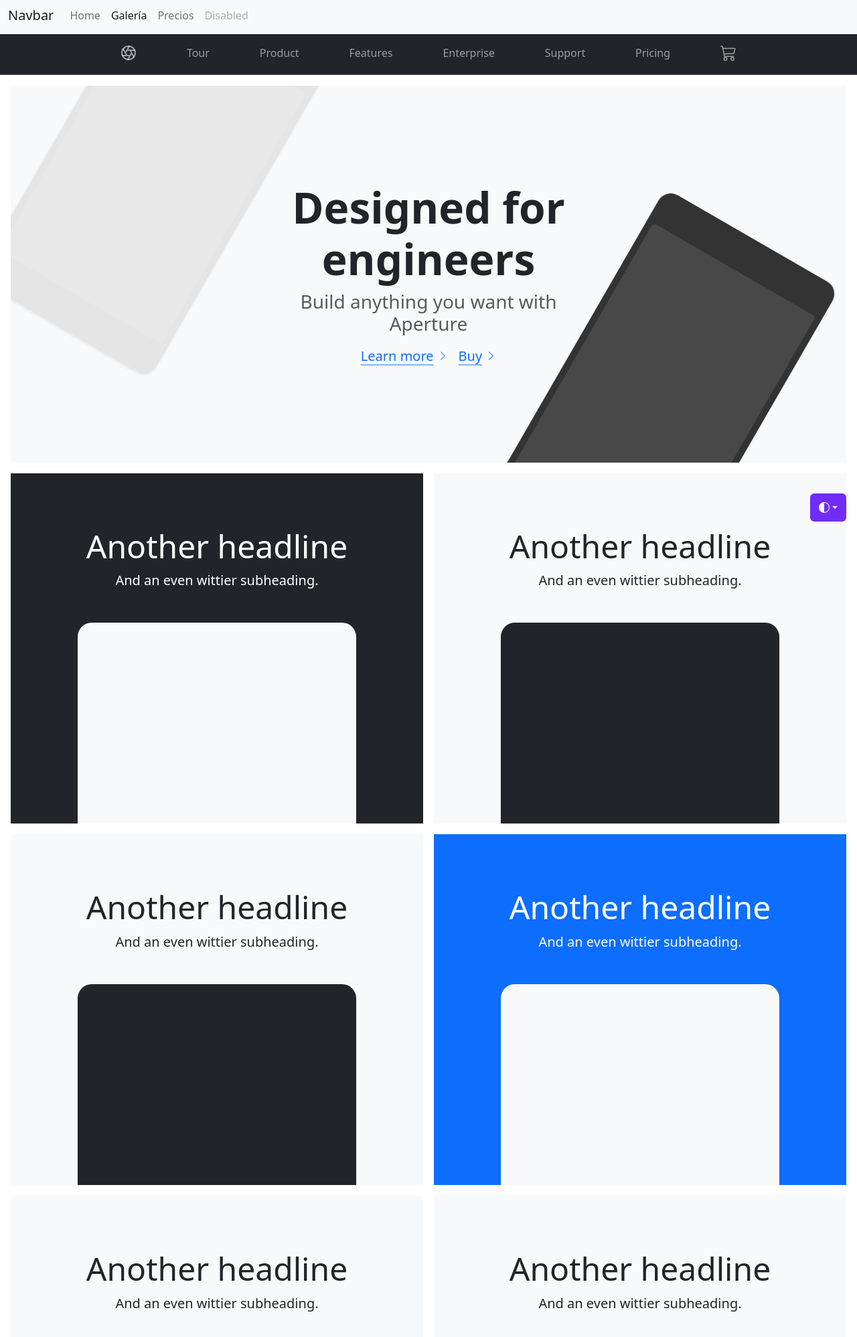
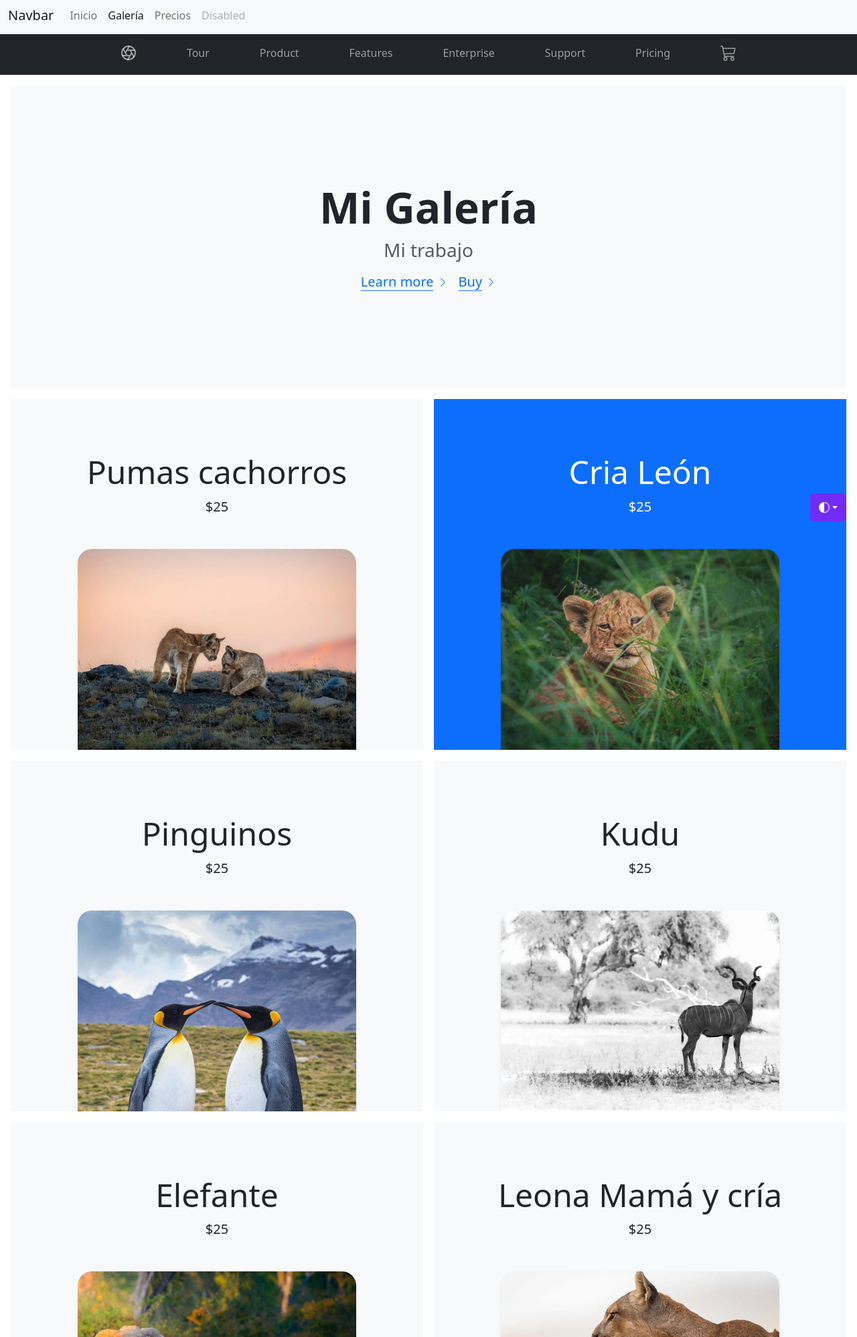
Before and after one commit to sofiaaanto/Evaluacion, a plain HTML site: page Pagina1/index.html in a window 1280 px wide. Shown: the part 5-2002 px from the top of the page at 67% size. Drawn offline with nearby package versions, Linux system fonts and the light colour scheme; a script that the page names is missing.

Commit message:
third commit

```diff
--- a/Pagina1/index.html
+++ b/Pagina1/index.html
@@ -10,7 +10,7 @@
 <body>
       <!-- Bootstrap CSS -->
 <link href="https://cdn.jsdelivr.net/npm/bootstrap@5.0.2/dist/css/bootstrap.min.css" rel="stylesheet" integrity="sha384-EVSTQN3/azprG1Anm3QDgpJLIm9Nao0Yz1ztcQTwFspd3yD65VohhpuuCOmLASjC" crossorigin="anonymous">
-<body>
+
           <!-- Option 1: Bootstrap Bundle with Popper -->
 <script src="https://cdn.jsdelivr.net/npm/bootstrap@5.0.2/dist/js/bootstrap.bundle.min.js" integrity="sha384-MrcW6ZMFYlzcLA8Nl+NtUVF0sA7MsXsP1UyJoMp4YLEuNSfAP+JcXn/tWtIaxVXM" crossorigin="anonymous"></script>
 
@@ -24,7 +24,7 @@
       <div class="collapse navbar-collapse" id="navbarNav">
         <ul class="navbar-nav">
           <li class="nav-item">
-            <a class="nav-link" href="../main/index.html">Home</a>
+            <a class="nav-link" href="../main/index.html">Inicio</a>
           </li>
           <li class="nav-item">
             <a class="nav-link active" aria-current="page" href="index.html">Galería</a>
@@ -249,8 +249,8 @@
 <main>
   <div class="position-relative overflow-hidden p-3 p-md-5 m-md-3 text-center bg-body-tertiary">
     <div class="col-md-6 p-lg-5 mx-auto my-5">
-      <h1 class="display-3 fw-bold">Designed for engineers</h1>
-      <h3 class="fw-normal text-muted mb-3">Build anything you want with Aperture</h3>
+      <h1 class="display-3 fw-bold">Mi Galería</h1>
+      <h3 class="fw-normal text-muted mb-3">Mi trabajo</h3>
       <div class="d-flex gap-3 justify-content-center lead fw-normal">
         <a class="icon-link" href="#">
           Learn more
@@ -261,76 +261,91 @@
           <svg class="bi" aria-hidden="true"><use xlink:href="#chevron-right"/></svg>
         </a>
       </div>
-    </div>
-    <div class="product-device shadow-sm d-none d-md-block"></div>
-    <div class="product-device product-device-2 shadow-sm d-none d-md-block"></div>
+  </div>
+
+
+
   </div>
 
   <div class="d-md-flex flex-md-equal w-100 my-md-3 ps-md-3">
-    <div class="text-bg-dark me-md-3 pt-3 px-3 pt-md-5 px-md-5 text-center overflow-hidden">
+    <div class="bg-body-tertiary me-md-3 pt-3 px-3 pt-md-5 px-md-5 text-center overflow-hidden">
+      <div class="my-3 p-3">
+        <h2 class="display-5">Pumas cachorros</h2>
+        <p class="lead">$25</p>
+      </div>
+      <div class="shadow-sm mx-auto"
+      style="width: 80%; height: 300px; border-radius: 21px 21px 0 0; overflow: hidden;">
+   <img src="../IMG/babylions.jpeg"
+        alt="Descriptive alt text"
+        style="width:100%; height:100%; object-fit: cover;">
+ </div>
+    </div>
+
+    <div class="text-bg-primary me-md-3 pt-3 px-3 pt-md-5 px-md-5 text-center overflow-hidden">
       <div class="my-3 py-3">
-        <h2 class="display-5">Another headline</h2>
-        <p class="lead">And an even wittier subheading.</p>
+        <h2 class="display-5">Cria León</h2>
+        <p class="lead">$25</p>
       </div>
-      <div class="bg-body-tertiary shadow-sm mx-auto" style="width: 80%; height: 300px; border-radius: 21px 21px 0 0;"></div>
+      <div class="shadow-sm mx-auto"
+     style="width: 80%; height: 300px; border-radius: 21px 21px 0 0; overflow: hidden;">
+  <img src="../IMG/bblion.jpg"
+       alt="Descriptive alt text"
+       style="width:100%; height:100%; object-fit: cover;">
+</div>
+    </div>
+
+  </div>
+  <div class="d-md-flex flex-md-equal w-100 my-md-3 ps-md-3">
+    <div class="bg-body-tertiary me-md-3 pt-3 px-3 pt-md-5 px-md-5 text-center overflow-hidden">
+      <div class="my-3 p-3">
+        <h2 class="display-5">Pinguinos</h2>
+        <p class="lead">$25</p>
+      </div>
+      <div class="shadow-sm mx-auto"
+      style="width: 80%; height: 300px; border-radius: 21px 21px 0 0; overflow: hidden;">
+   <img src="../IMG/pinguino.jpeg"
+        alt="Descriptive alt text"
+        style="width:100%; height:100%; object-fit: cover;">
+ </div>
     </div>
     <div class="bg-body-tertiary me-md-3 pt-3 px-3 pt-md-5 px-md-5 text-center overflow-hidden">
-      <div class="my-3 p-3">
-        <h2 class="display-5">Another headline</h2>
-        <p class="lead">And an even wittier subheading.</p>
+      <div class="my-3 py-3">
+        <h2 class="display-5">Kudu</h2>
+        <p class="lead">$25</p>
       </div>
-      <div class="bg-dark shadow-sm mx-auto" style="width: 80%; height: 300px; border-radius: 21px 21px 0 0;"></div>
+      <div class="shadow-sm mx-auto"
+      style="width: 80%; height: 300px; border-radius: 21px 21px 0 0; overflow: hidden;">
+   <img src="../IMG/bandw.jpg"
+        alt="Descriptive alt text"
+        style="width:100%; height:100%; object-fit: cover;">
+ </div>
     </div>
   </div>
 
   <div class="d-md-flex flex-md-equal w-100 my-md-3 ps-md-3">
     <div class="bg-body-tertiary me-md-3 pt-3 px-3 pt-md-5 px-md-5 text-center overflow-hidden">
       <div class="my-3 p-3">
-        <h2 class="display-5">Another headline</h2>
-        <p class="lead">And an even wittier subheading.</p>
+        <h2 class="display-5">Elefante</h2>
+        <p class="lead">$25</p>
       </div>
-      <div class="bg-dark shadow-sm mx-auto" style="width: 80%; height: 300px; border-radius: 21px 21px 0 0;"></div>
-    </div>
-    <div class="text-bg-primary me-md-3 pt-3 px-3 pt-md-5 px-md-5 text-center overflow-hidden">
-      <div class="my-3 py-3">
-        <h2 class="display-5">Another headline</h2>
-        <p class="lead">And an even wittier subheading.</p>
-      </div>
-      <div class="bg-body-tertiary shadow-sm mx-auto" style="width: 80%; height: 300px; border-radius: 21px 21px 0 0;"></div>
-    </div>
-  </div>
-
-  <div class="d-md-flex flex-md-equal w-100 my-md-3 ps-md-3">
-    <div class="bg-body-tertiary me-md-3 pt-3 px-3 pt-md-5 px-md-5 text-center overflow-hidden">
-      <div class="my-3 p-3">
-        <h2 class="display-5">Another headline</h2>
-        <p class="lead">And an even wittier subheading.</p>
-      </div>
-      <div class="bg-body shadow-sm mx-auto" style="width: 80%; height: 300px; border-radius: 21px 21px 0 0;"></div>
+      <div class="shadow-sm mx-auto"
+      style="width: 80%; height: 300px; border-radius: 21px 21px 0 0; overflow: hidden;">
+   <img src="../IMG/FondoElefante.jpeg"
+        alt="Descriptive alt text"
+        style="width:100%; height:100%; object-fit: cover;">
+ </div>
     </div>
     <div class="bg-body-tertiary me-md-3 pt-3 px-3 pt-md-5 px-md-5 text-center overflow-hidden">
       <div class="my-3 py-3">
-        <h2 class="display-5">Another headline</h2>
-        <p class="lead">And an even wittier subheading.</p>
+        <h2 class="display-5">Leona Mamá y cría</h2>
+        <p class="lead">$25</p>
       </div>
-      <div class="bg-body shadow-sm mx-auto" style="width: 80%; height: 300px; border-radius: 21px 21px 0 0;"></div>
-    </div>
-  </div>
-
-  <div class="d-md-flex flex-md-equal w-100 my-md-3 ps-md-3">
-    <div class="bg-body-tertiary me-md-3 pt-3 px-3 pt-md-5 px-md-5 text-center overflow-hidden">
-      <div class="my-3 p-3">
-        <h2 class="display-5">Another headline</h2>
-        <p class="lead">And an even wittier subheading.</p>
-      </div>
-      <div class="bg-body shadow-sm mx-auto" style="width: 80%; height: 300px; border-radius: 21px 21px 0 0;"></div>
-    </div>
-    <div class="bg-body-tertiary me-md-3 pt-3 px-3 pt-md-5 px-md-5 text-center overflow-hidden">
-      <div class="my-3 py-3">
-        <h2 class="display-5">Another headline</h2>
-        <p class="lead">And an even wittier subheading.</p>
-      </div>
-      <div class="bg-body shadow-sm mx-auto" style="width: 80%; height: 300px; border-radius: 21px 21px 0 0;"></div>
+      <div class="shadow-sm mx-auto"
+      style="width: 80%; height: 300px; border-radius: 21px 21px 0 0; overflow: hidden;">
+   <img src="../IMG/2lions.jpeg"
+        alt="Descriptive alt text"
+        style="width:100%; height:100%; object-fit: cover;">
+ </div>
     </div>
   </div>
 </main>
--- a/Pagina1/product.css
+++ b/Pagina1/product.css
@@ -28,38 +28,12 @@
 /*
  * Dummy devices (replace them with your own or something else entirely!)
  */
-
-.product-device {
-  position: absolute;
-  right: 10%;
-  bottom: -30%;
-  width: 300px;
-  height: 540px;
-  background-color: #333;
-  border-radius: 21px;
-  transform: rotate(30deg);
+ .hero-bg {
+  width: 80%;
+  height: 300px;
+  border-radius: 21px 21px 0 0;
+  background: url('../IMG/sunsetjiraffe.jpg') center/cover no-repeat;
 }
-
-.product-device::before {
-  position: absolute;
-  top: 10%;
-  right: 10px;
-  bottom: 10%;
-  left: 10px;
-  content: "";
-  background-color: rgba(255, 255, 255, .1);
-  border-radius: 5px;
-}
-
-.product-device-2 {
-  top: -25%;
-  right: auto;
-  bottom: 0;
-  left: 5%;
-  background-color: #e5e5e5;
-}
-
-
 /*
  * Extra utilities
  */
--- a/main/cover.css
+++ b/main/cover.css
@@ -17,7 +17,7 @@
  */
 
 body {
-  background-image: url('../IMG/B&N.jpeg');
+  background-image: url('../IMG/portada.jpg');
   background-size: cover;
   background-position: center;
   background-repeat: no-repeat;
```
Also changed, not shown: main/index.html (+2 -2 lines), pagina2/index.html (+10 -7 lines), IMG/2lions.jpeg (added), IMG/babylions.jpeg (added), IMG/bandw.jpg (added), IMG/bblion.jpg (added), IMG/leopardo.jpg (added), IMG/leopardo2.jpg (added), IMG/lions.jpg (added), IMG/pinguino.jpeg (added), IMG/portada.jpg (added), IMG/sunset.jpg (added), IMG/sunsetjiraffe.jpg (added).
